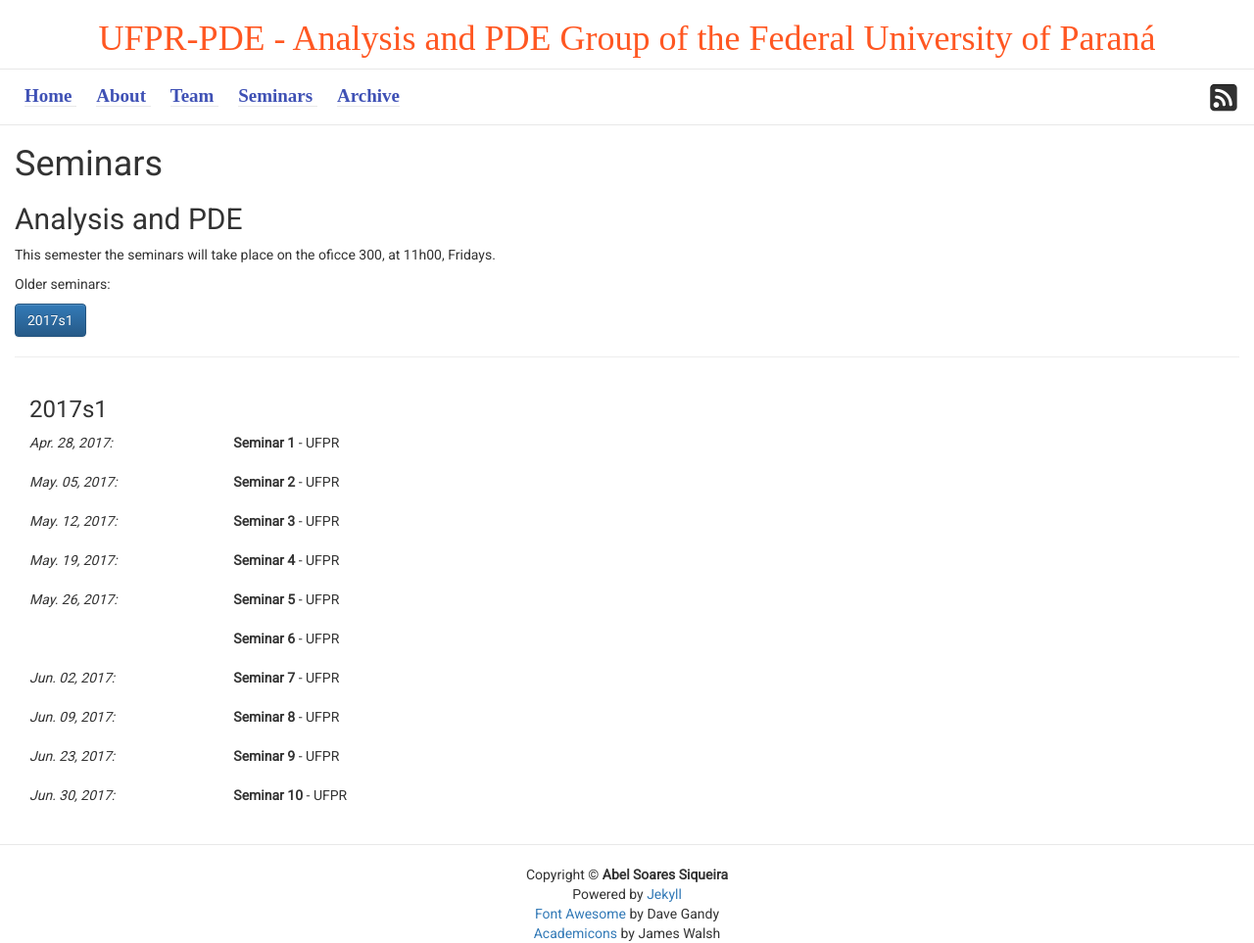
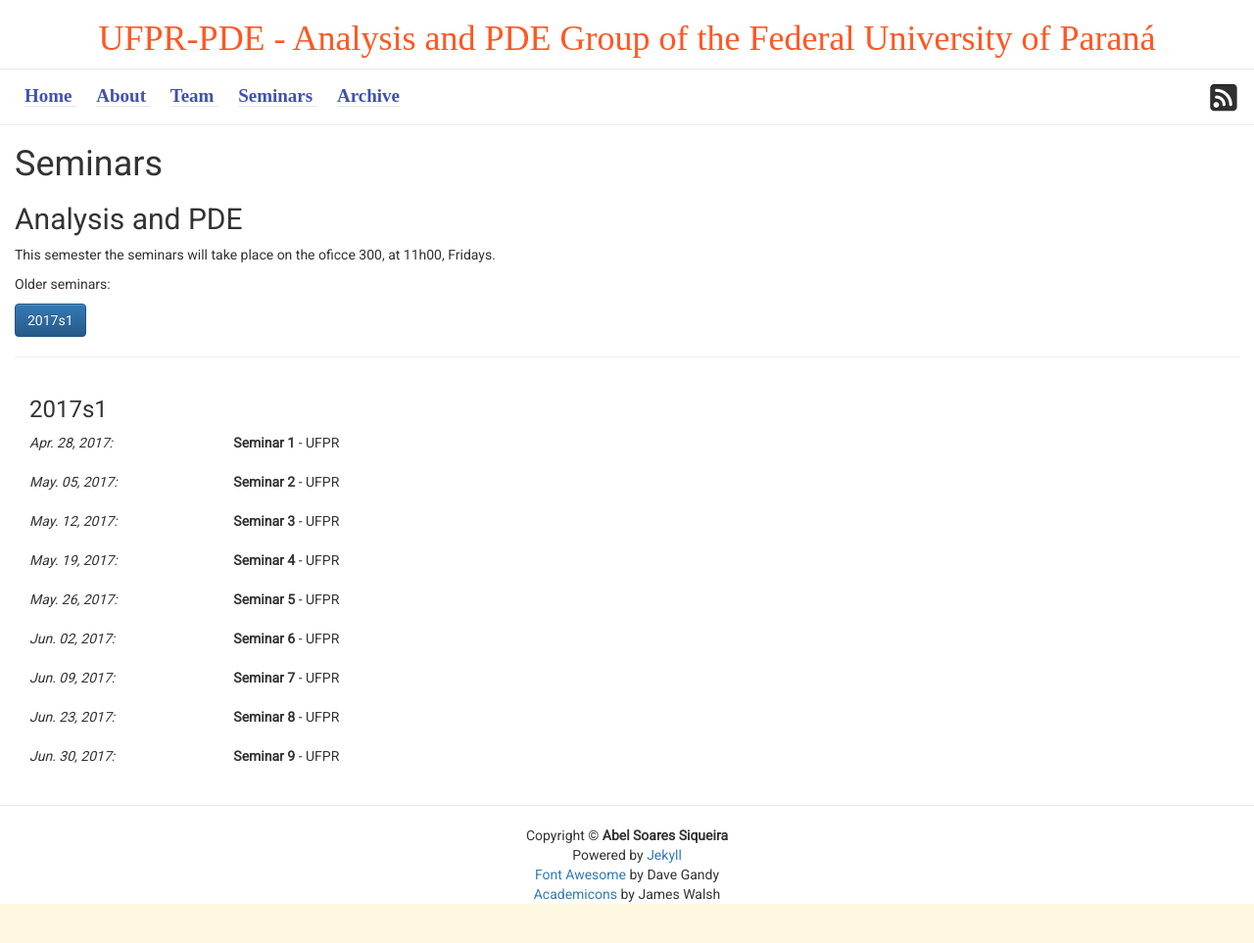
Before and after one commit to ufpr-pde/ufpr-opt.github.io, a Jekyll site: the page built from d_seminars.md, in a window 1280 px wide. Shown: the whole page at 98% size. Built offline with Jekyll 4.4.1, drawn with Linux system fonts in a browser that asks for light colours; some web fonts are replaced; after the commit the page ends 923 px from its top, so only the background shows below that.

Commit message:
Update seminars.yml

```diff
--- a/_data/seminars.yml
+++ b/_data/seminars.yml
@@ -5,7 +5,6 @@
   date: 2017-04-28
   semester: 2017s1
   affiliation: UFPR
-
 
 
 - author: Seminar 2
@@ -28,27 +27,23 @@
   semester: 2017s1
   affiliation: UFPR
 
+
 - author: Seminar 6
-  date: 2017-05-26
+  date: 2017-06-02
   semester: 2017s1
   affiliation: UFPR
 
 - author: Seminar 7
-  date: 2017-06-02
+  date: 2017-06-09
   semester: 2017s1
   affiliation: UFPR
 
 - author: Seminar 8
-  date: 2017-06-09
+  date: 2017-06-23
   semester: 2017s1
   affiliation: UFPR
 
 - author: Seminar 9
-  date: 2017-06-23
-  semester: 2017s1
-  affiliation: UFPR
-
-- author: Seminar 10
   date: 2017-06-30
   semester: 2017s1
   affiliation: UFPR
```
